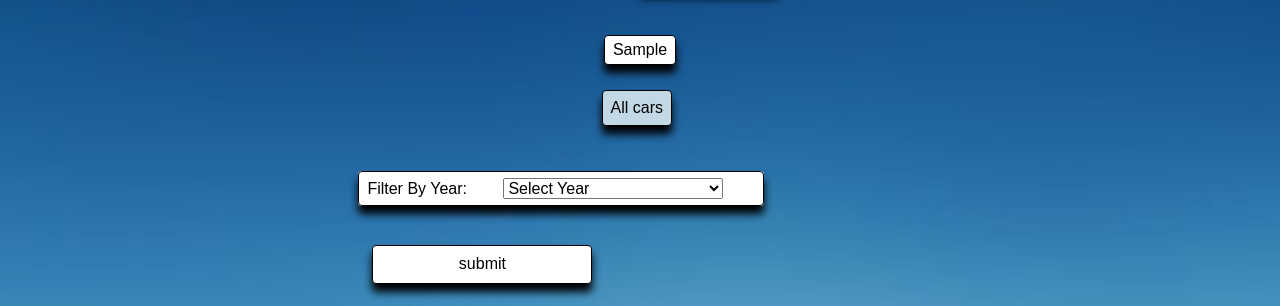
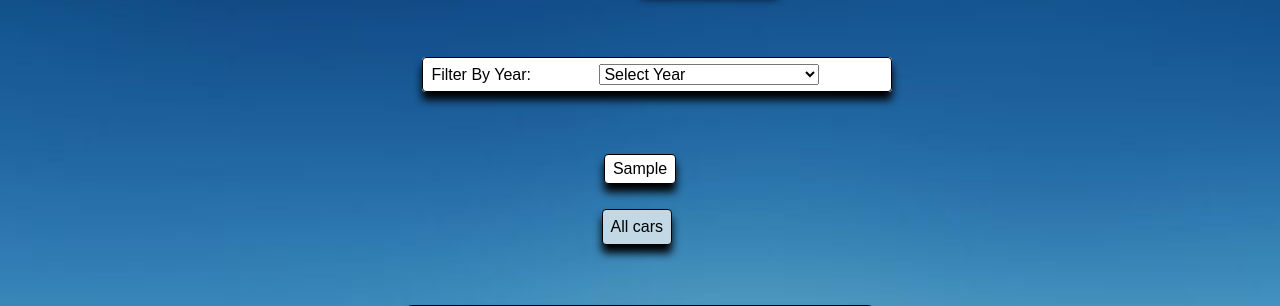
Before and after one commit to iO-Academy/2021-may-koalaCars, a PHP site: page / in a window 1280 px wide. Shown: the part 235-541 px from the top of the page. Run offline with PHP 8.4, Linux system fonts and the light colour scheme; tables that the repository leaves empty hold one stand-in row (values such as "Sample post"); some libraries are stand-ins or nearby versions; some web fonts are replaced.

Commit message:
update on the filter car by make and year - they are now working together, adding Hydrator for getCarByYearAndMake

```diff
--- a/css/styles.css
+++ b/css/styles.css
@@ -175,7 +175,6 @@ main {
 
 .make-container {
     text-align: center;
-    padding-top: 30px;
     margin-left: 10px;
     margin-right: 10px;
 }
@@ -203,6 +202,7 @@ main {
 }
 
 .all-cars-btn {
+    display: block;
     outline: none;
     margin-left: 47%;
     margin-top: 20px;
@@ -261,11 +261,6 @@ main {
     transform: scale(1.1);
 }
 
-.formTag {
-    margin:0 28%;
-    width: 50%;
-}
-
 .filter-btn-title {
     outline: none;
     transition: 0.15s;
@@ -274,6 +269,7 @@ main {
     border-radius: 4px;
     border: 1px solid black;
     box-shadow: 0 8px 8px  #000000;
+    margin-left: 33%;
 }
 
 .filter-btn-submit {
--- a/index.php
+++ b/index.php
@@ -3,6 +3,9 @@ require_once 'vendor/autoload.php';
 
 $dbConnection = \KoalaCars\DbConnector::getDb();
 
+if (!empty($_GET['year']) && !empty($_GET['make'])) {
+    $cars = \KoalaCars\Hydrators\CarHydrator::getCarsByYearAndMake($dbConnection, $_GET['year'], $_GET['make']);
+} else {
     if (!empty($_GET['year'])) {
         $cars = \KoalaCars\Hydrators\CarHydrator::getCarsByYear($dbConnection, $_GET['year']);
     } else {
@@ -12,9 +15,9 @@ if (!empty($_GET['year'])) {
             $cars = \KoalaCars\Hydrators\CarHydrator::getCarsByMake($dbConnection, $_GET['make']);
         }
     }
-$makes =  \KoalaCars\Hydrators\CarHydrator::getMakes($dbConnection);
-
-$years= \KoalaCars\Hydrators\CarHydrator::getYears($dbConnection);
+}
+$makes = \KoalaCars\Hydrators\CarHydrator::getMakes($dbConnection);
+$years = \KoalaCars\Hydrators\CarHydrator::getYears($dbConnection);
 
 ?>
 <html lang="en">
@@ -35,18 +38,20 @@ $years= \KoalaCars\Hydrators\CarHydrator::getYears($dbConnection);
     <nav id="navbar">
         <img class="logo" src="images/Logo.png" alt="KoalasCars">
         <h1 class="title-logo">Koalas Cars</h1>
-        <button class="make-btn register"><a href="register.php" role="button" >Auction Your Car</a></button>
+        <button class="make-btn register"><a href="register.php" role="button">Auction Your Car</a></button>
     </nav>
 </header>
 <div>
+    <form action="index.php?">
         <?php
+        echo \KoalaCars\ViewHelpers\FiltersViewHelper::displayDropDownListYear($years);
         if (empty($_GET['make'])) {
             echo \KoalaCars\ViewHelpers\FiltersViewHelper::displayMakes($makes, '');
         } else {
             echo \KoalaCars\ViewHelpers\FiltersViewHelper::displayMakes($makes, $_GET['make']);
         }
-    echo \KoalaCars\ViewHelpers\FiltersViewHelper::displayDropDownListYear($years);
         ?>
+    </form>
 </div>
 <div class="success_message">
     <?php
--- a/src/Hydrators/CarHydrator.php
+++ b/src/Hydrators/CarHydrator.php
@@ -50,11 +50,19 @@ class CarHydrator
         return $query->fetchAll(\PDO::FETCH_COLUMN);
     }
 
-    public static function getCarsByYear(\PDO $db, int $year): array
+    public static function getCarsByYear(\PDO $db, string $year): array
     {
         $query = $db->prepare('SELECT `id`, `make`, `model`,`year`, `image` FROM `cars` WHERE `year` >= ? ORDER BY `year` ASC ;');
         $query->execute([$year]);
         $query->setFetchMode(\PDO::FETCH_CLASS, CarEntity::class);
         return $query->fetchAll();
     }
+
+    public static function getCarsByYearAndMake(\PDO $db, string $year, string $make)
+    {
+        $query = $db->prepare('SELECT `id`, `make`, `model`,`year`, `image` FROM `cars` WHERE `year` >= ? AND `make` = ? ORDER BY `year` ASC ;');
+        $query->execute([$year,$make]);
+        $query->setFetchMode(\PDO::FETCH_CLASS, CarEntity::class);
+        return $query->fetchAll();
+    }
 }
--- a/src/ViewHelpers/FiltersViewHelper.php
+++ b/src/ViewHelpers/FiltersViewHelper.php
@@ -12,7 +12,7 @@ class FiltersViewHelper
             if ($selectedMake == $make) {
                 $class = ' active';
             }
-            $output .= '<button class="make-btn ' . $class . '"><a href="index.php?make=' . $make . '">' . $make . '</a></button>';
+            $output .= '<button class="make-btn '.$class.'" type="submit" name="make" value="'.$make.'">' . $make . '</button>';
         }
         $output .= '</div> ' . self::displayAllCarsButton($selectedMake);
         return $output;
@@ -25,20 +25,20 @@ class FiltersViewHelper
         if (empty($selectedMake)) {
             $class = ' active';
         }
-        $output .= '<button class="all-cars-btn ' . $class . '"><a href="index.php">All cars</a></button>';
+        $output .= '<button class="all-cars-btn ' . $class . '" type="submit">All cars</button>';
 
         return $output;
     }
 
     public static function displayDropDownListYear(array $years): string
     {
-        $output = '<form class="formTag" action="index.php?year="><label class="filter-btn-title">Filter By Year:
+        $output = '<label class="filter-btn-title">Filter By Year:
                         <select name="year" class="filter-button">
                           <option value="">Select Year</option>';
         foreach ($years as $year) {
             $output .= '<option value="' . $year . '">'. $year .'</option>';
         }
-        $output .= '</select></label><input type="submit" value="submit" class="filter-btn-submit"></form>';
+        $output .= '</select></label>';
         return $output;
     }
 
```
Lines whose indentation alone changed are shown as unchanged.
